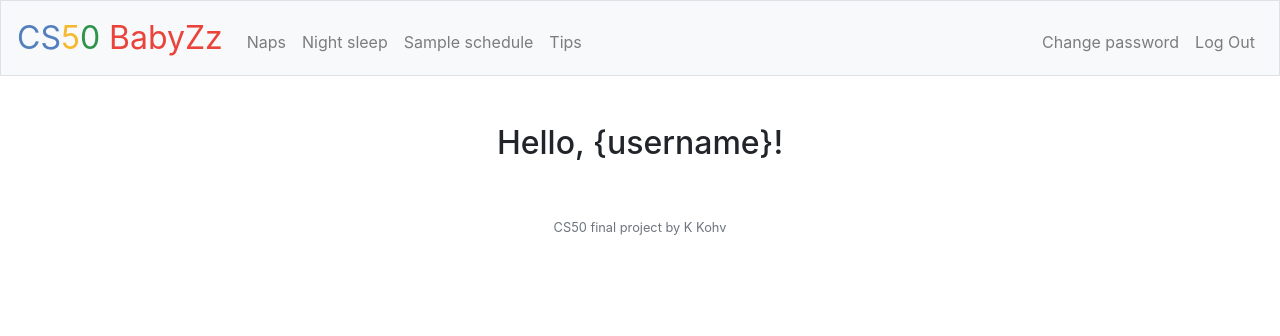
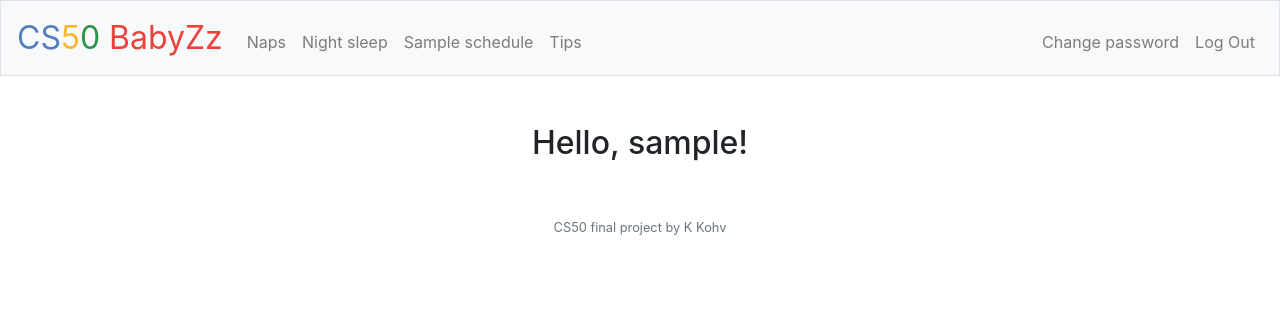
Before and after one commit to KeaKohv/babyzz, a Flask app: page / in a window 1280 px wide. Shown: the top 336 px of the page. Run offline with Flask 2, Linux system fonts and the light colour scheme; the visitor is signed in with stand-in values (Sample User, id 1); some libraries are stand-ins or nearby versions.

Commit message:
Edit in index saying hello

```diff
--- a/templates/index.html
+++ b/templates/index.html
@@ -5,5 +5,5 @@
 {% endblock %}
 
 {% block main %}
-    <h2>Hello, {username}!</h2>
+    <h2>Hello, {{username}}!</h2>
 {% endblock %}
```
